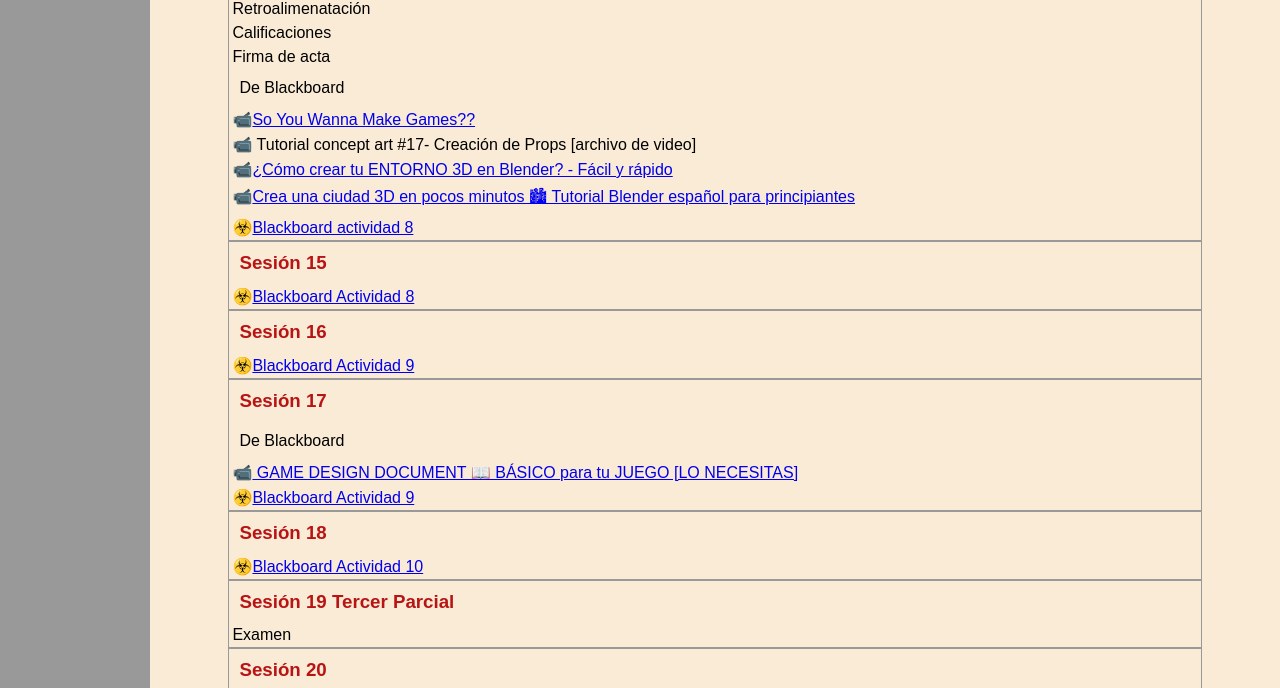
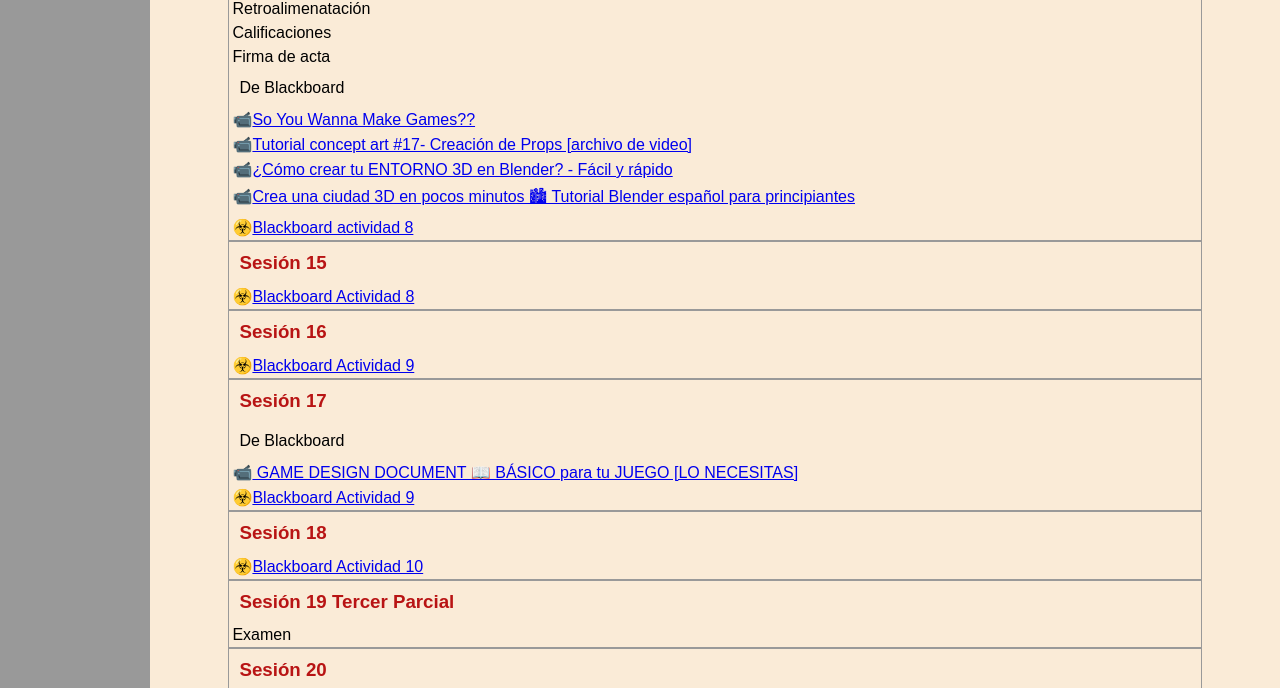
Before and after one commit to beztao01/entornos, a plain HTML site: page index.html in a window 1280 px wide. Shown: the part 2740-3428 px from the top of the page. Drawn offline with Linux system fonts and the light colour scheme.

Commit message:
upgrate sesion 14

```diff
--- a/index.html
+++ b/index.html
@@ -212,7 +212,7 @@
                         <p>De Blackboard</p>
                         <li>📹<a href="https://www.youtube.com/watch?v=FqX-UMVTLHI
                           " target="_blank" rel="noopener noreferrer">So You Wanna Make Games??</a></li>
-                        <li>📹<a href="https://www.youtube.com/watch?v=Y4G_js07aIE" target="_blank" rel="noopener noreferrer"></a> Tutorial concept art #17- Creación de Props [archivo de video]</li>
+                        <li>📹<a href="https://www.youtube.com/watch?v=Y4G_js07aIE" target="_blank" rel="noopener noreferrer">Tutorial concept art #17- Creación de Props [archivo de video]</a> </li>
                         <li>📹<a href="https://www.youtube.com/watch?v=75HStWPg29o" target="_blank" rel="noopener noreferrer">¿Cómo crear tu ENTORNO 3D en Blender? - Fácil y rápido</a></li>
                         <li>📹<a href="https://www.youtube.com/watch?v=Xn983mDvp1E" target="_blank" rel="noopener noreferrer">Crea una ciudad 3D en pocos minutos 🏙 Tutorial Blender español para principiantes </a></li>
 
```
